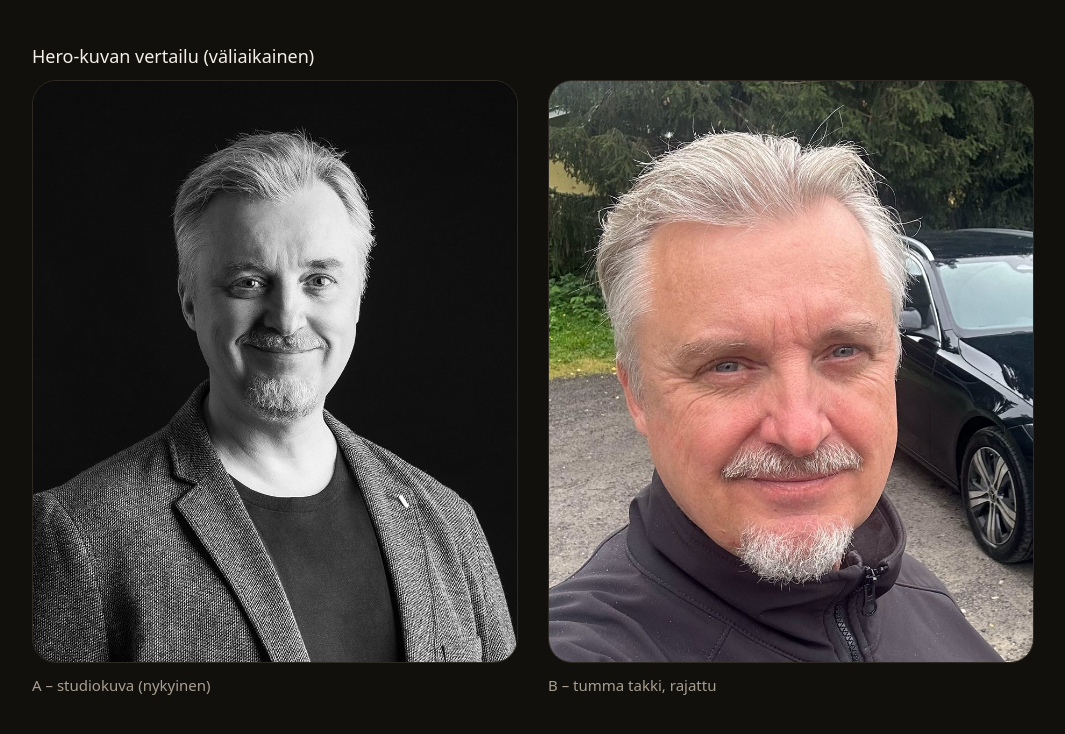
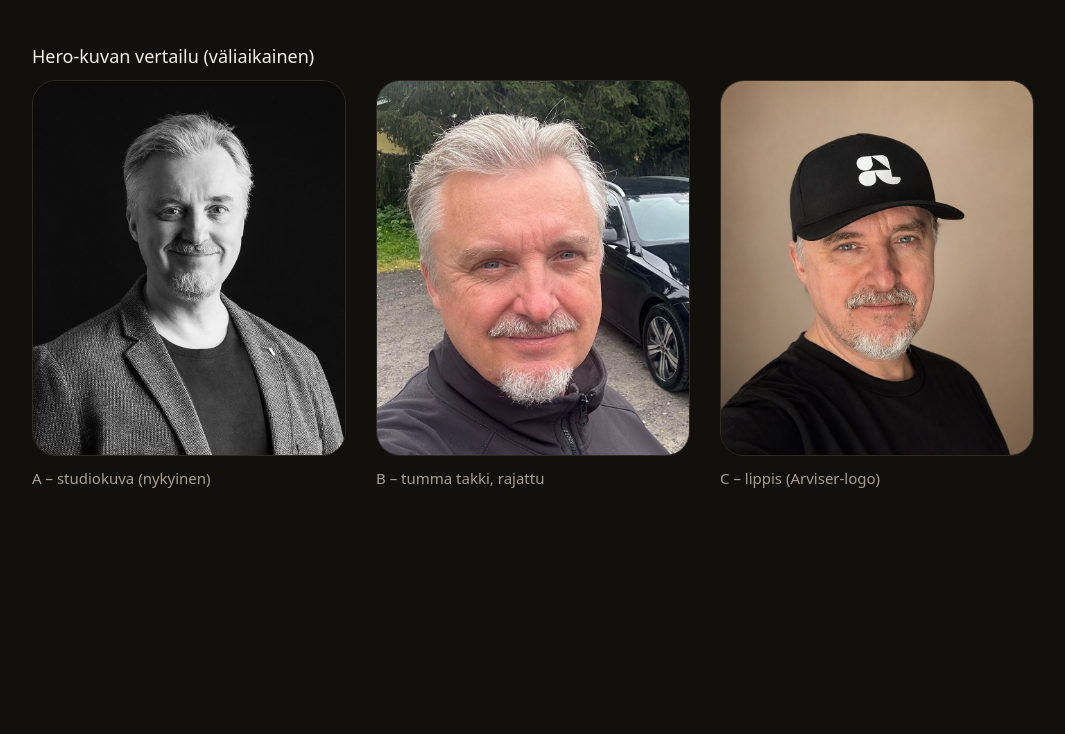
Before and after one commit to arviser/site-arto, a website: page public/vertailu.html in a window 1280 px wide. Shown: the whole page, without its empty margins (0-1065 px from the left). Drawn offline with Linux system fonts and the light colour scheme.

Commit message:
Vertailuun lippiskuva
Co-Authored-By: Claude Sonnet 5.5 <noreply@anthropic.com>
Claude-Session: https://claude.ai/code/session_01QyRZhjX8JoBYQpy9KLGQNT

```diff
--- a/public/vertailu.html
+++ b/public/vertailu.html
@@ -2,4 +2,4 @@
 <style>body{margin:0;background:#12100d;color:#f4efe8;font-family:system-ui,sans-serif;padding:32px}h1{font-size:18px;font-weight:500}.g{display:grid;grid-template-columns:repeat(auto-fit,minmax(280px,1fr));gap:32px;max-width:1000px}figure{margin:0}img{width:100%;height:auto;aspect-ratio:5/6;object-fit:cover;border-radius:24px;border:1px solid #2e2923;display:block}figcaption{margin-top:12px;font-size:15px;color:#a89f92}</style></head><body>
 <h1>Hero-kuvan vertailu (väliaikainen)</h1><div class="g">
 <figure><img src="arto-hero.jpg" alt=""><figcaption>A – studiokuva (nykyinen)</figcaption></figure>
-<figure><img src="arto-hero-b.jpg" alt=""><figcaption>B – tumma takki, rajattu</figcaption></figure></div></body></html>
+<figure><img src="arto-hero-b.jpg" alt=""><figcaption>B – tumma takki, rajattu</figcaption></figure><figure><img src="arto-hero-c.jpg" alt=""><figcaption>C – lippis (Arviser-logo)</figcaption></figure></div></body></html>
```
Also changed, not shown: public/arto-hero-c.jpg (added).
